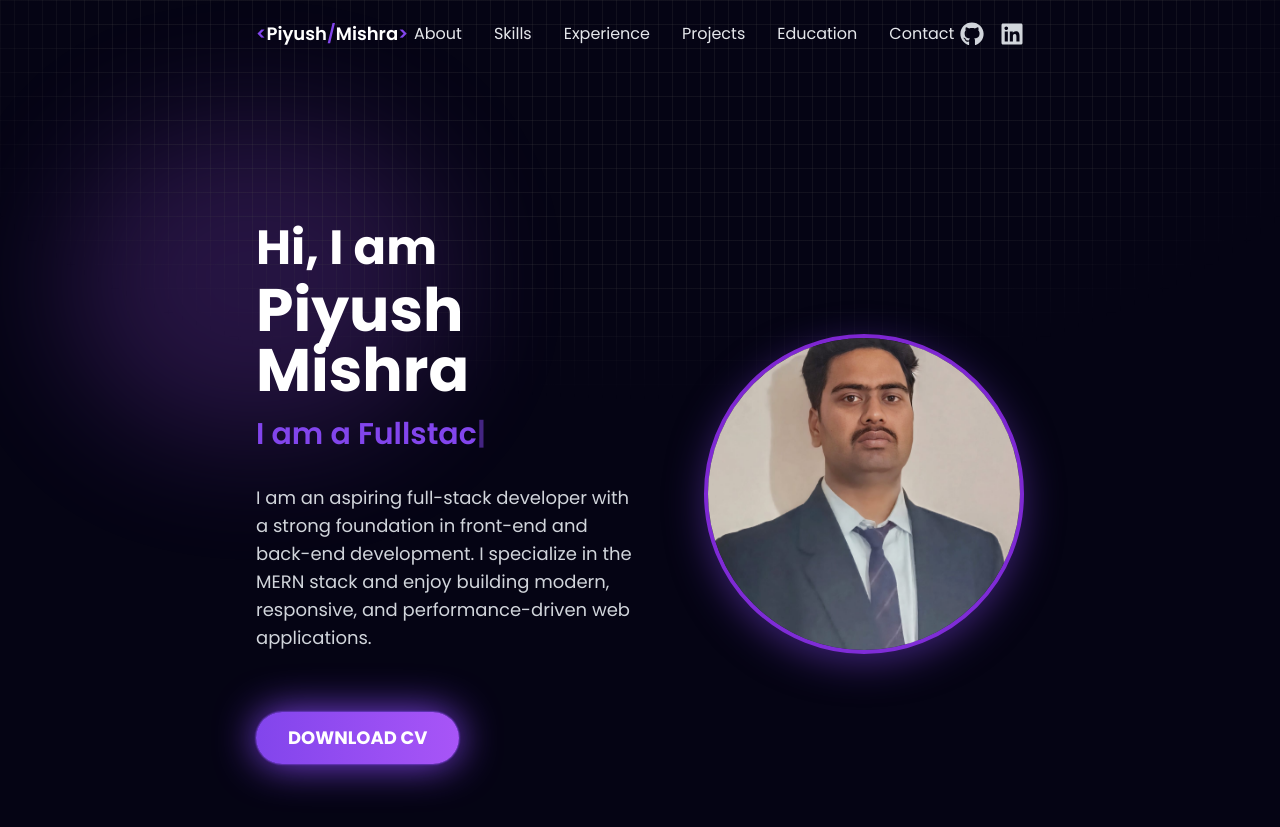
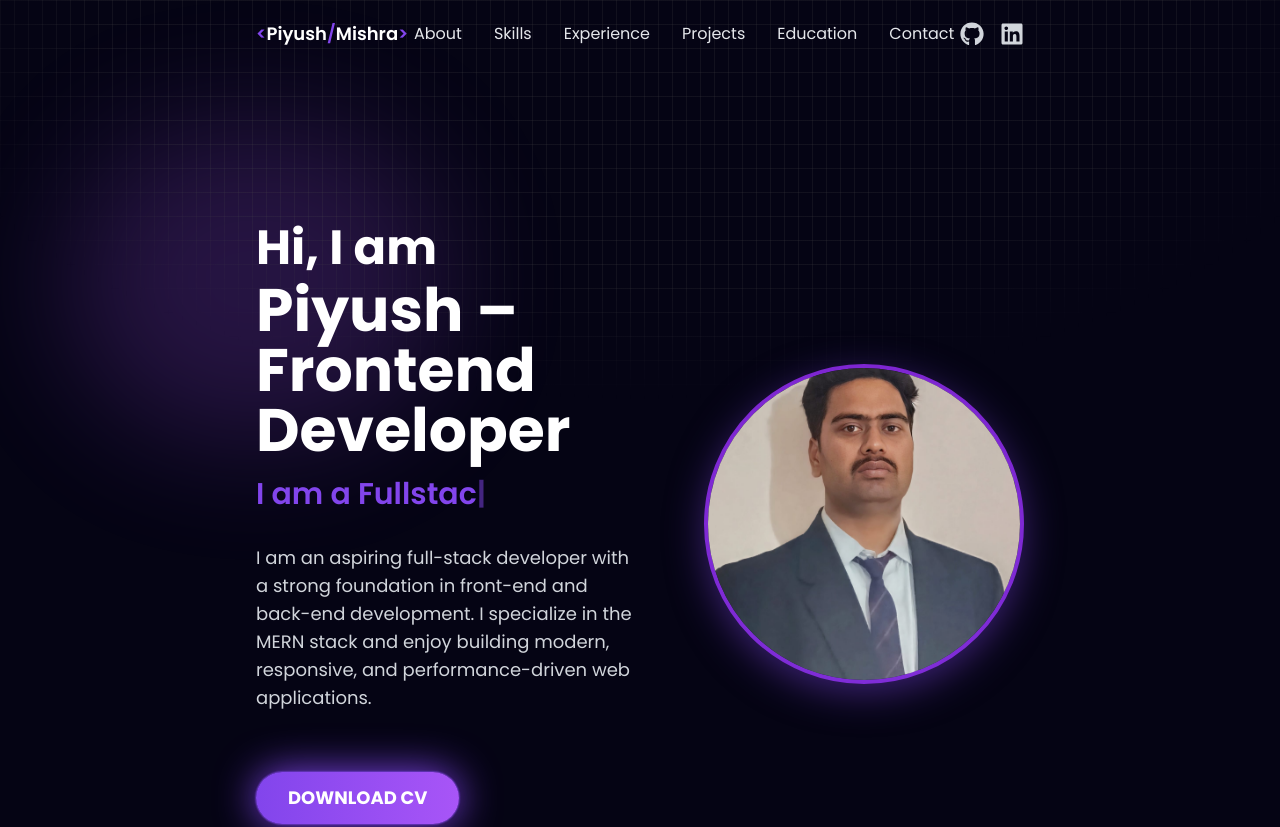
Before and after one commit to Piyush200516/piyush-Portfolio-website, a React (Vite) app: page / in a window 1280 px wide. Shown: the top 827 px of the page. Built offline with nearby package versions, Linux system fonts and the light colour scheme; a web font is replaced by a local one.

Commit message:
Update SEO: title, meta description, and About h1

```diff
--- a/index.html
+++ b/index.html
@@ -5,7 +5,11 @@
     <link rel="icon" type="image/svg+xml" href="./src/assets/profile2.png" />
     <meta name="viewport" content="width=device-width, initial-scale=1.0" />
     <meta name="google-site-verification" content="XXXXX" />
-    <title>Piyush Mishra</title>
+    <title>Piyush | Frontend Developer</title>
+    <meta
+      name="description"
+      content="Piyush ka personal portfolio website. Frontend Developer skilled in React, JavaScript, HTML, CSS."
+    />
     <!-- Preload fonts to eliminate render blocking -->
     <link rel="preconnect" href="https://fonts.googleapis.com">
     <link rel="preconnect" href="https://fonts.gstatic.com" crossorigin>
--- a/src/components/About/About.jsx
+++ b/src/components/About/About.jsx
@@ -43,7 +43,7 @@ const About = () => {
           </p>
 
           <h1 className="text-4xl sm:text-5xl md:text-6xl font-bold text-white mb-4 leading-tight">
-            Piyush Mishra
+            Piyush – Frontend Developer
           </h1>
 
           {/* 🔥 Typing Effect Text */}
```
Also changed, not shown: 1 other file (tests, documents, lock files or other folders).
